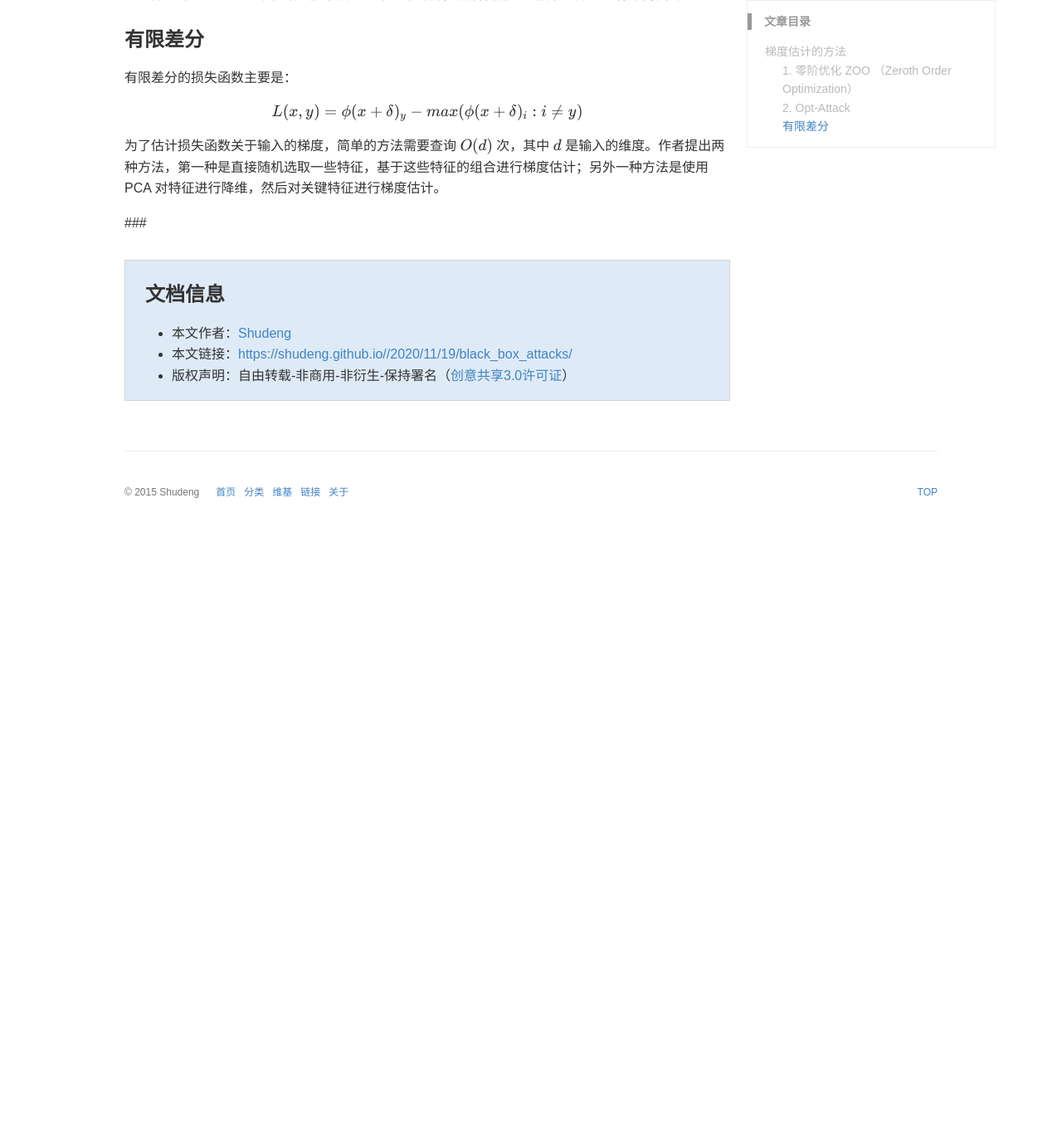
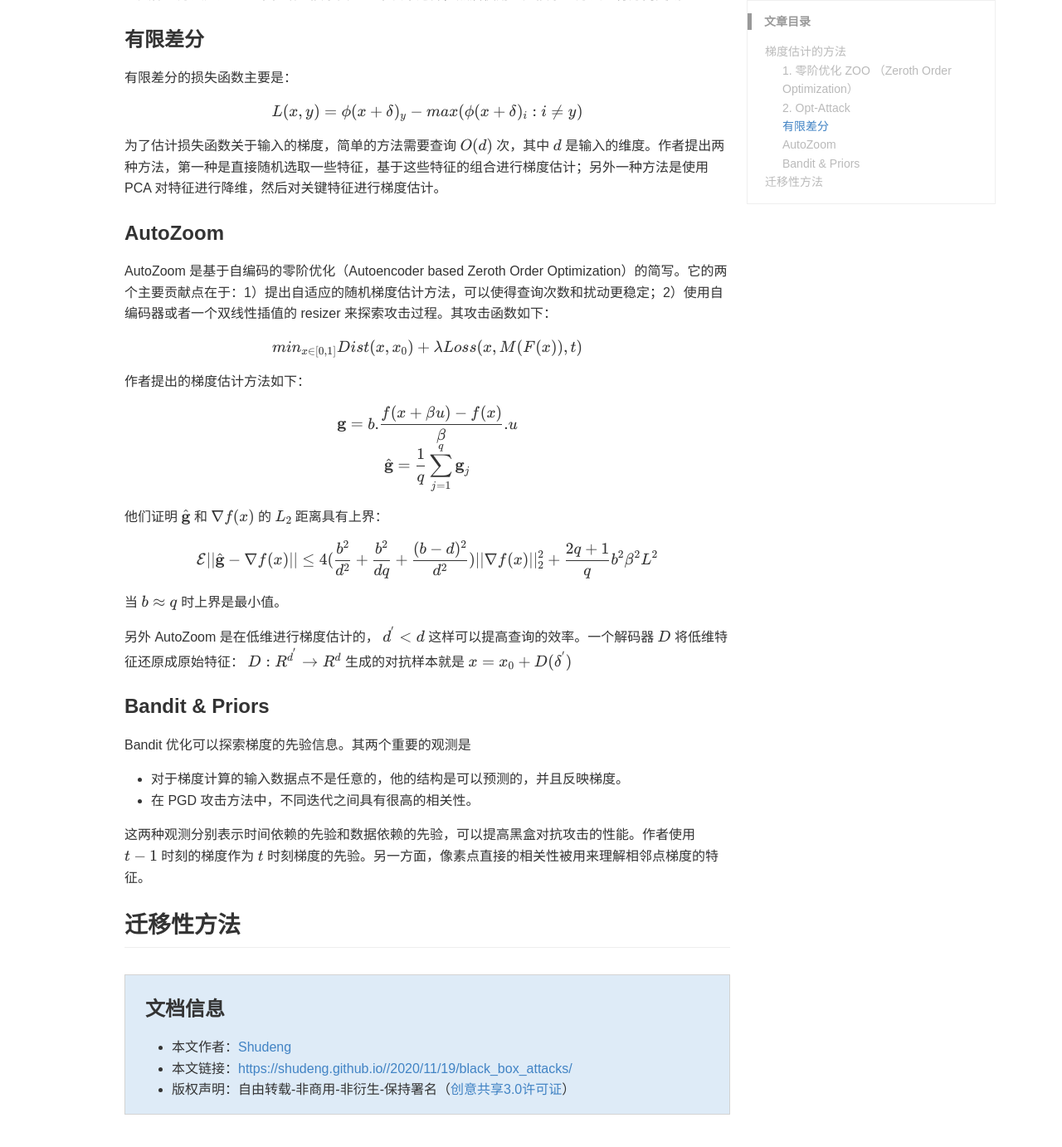
Before and after one commit to Shudeng/shudeng.github.io, a Jekyll site: the page built from _posts/2020-11-19-black_box_attacks.md, in a window 1280 px wide and 1400 px high, scrolled down 1109 px. Shown: the top 1382 px of the window at 83% size. Built offline with Jekyll 4.4.1, drawn with Linux system fonts in a browser that asks for light colours; nearby versions of some CDN libraries; some web fonts are replaced; formulas are drawn with MathJax 3; comment, search, counter and statistics services are not loaded; a style sheet for code colours, icons or effects is not loaded; before the commit the page ends 1759 px from its top, so only the background shows below that; some of the changed text lies outside the part shown.

Commit message:
black-box attack

```diff
--- a/_posts/2020-11-19-black_box_attacks.md
+++ b/_posts/2020-11-19-black_box_attacks.md
@@ -61,4 +61,51 @@ $$
 
 为了估计损失函数关于输入的梯度，简单的方法需要查询 $O(d)$ 次，其中 $d$ 是输入的维度。作者提出两种方法，第一种是直接随机选取一些特征，基于这些特征的组合进行梯度估计；另外一种方法是使用 PCA 对特征进行降维，然后对关键特征进行梯度估计。
 
-###
+### AutoZoom
+
+AutoZoom 是基于自编码的零阶优化（Autoencoder based Zeroth Order Optimization）的简写。它的两个主要贡献点在于：1）提出自适应的随机梯度估计方法，可以使得查询次数和扰动更稳定；2）使用自编码器或者一个双线性插值的 resizer 来探索攻击过程。其攻击函数如下：
+
+$$
+min_{x\in[0,1]} Dist(x,x_0)+\lambda Loss(x, M(F(x)), t)
+$$
+
+作者提出的梯度估计方法如下：
+
+$$
+\textbf{g} = b. \frac{f(x+\beta u)-f(x)}{\beta}.u \\
+\hat{\textbf{g}} = \frac{1}{q}\sum_{j=1}^q \textbf{g}_j
+$$
+
+他们证明 $\hat{\textbf{g}}$ 和 $\nabla f(x)$ 的 $L_2$ 距离具有上界：
+
+$$
+\mathcal{E} ||\hat{\textbf{g}}-\nabla f(x)|| \leq 4 (\frac{b^2}{d^2}+\frac{b^2}{dq}+\frac{(b-d)^2}{d^2}) ||\nabla f(x)||_2^2 + \frac{2q+1}{q} b^2\beta^2L^2
+$$
+
+当
+$$
+b\approx q
+$$
+时上界是最小值。
+
+另外 AutoZoom 是在低维进行梯度估计的，
+$$
+d^{'}<d
+$$
+这样可以提高查询的效率。一个解码器 $D$ 将低维特征还原成原始特征：
+$$
+D: R^{d^{'}}\rightarrow R^d
+$$
+生成的对抗样本就是
+$$
+x=x_0+D(\delta^{'})
+$$
+
+### Bandit & Priors
+Bandit 优化可以探索梯度的先验信息。其两个重要的观测是
+- 对于梯度计算的输入数据点不是任意的，他的结构是可以预测的，并且反映梯度。
+- 在 PGD 攻击方法中，不同迭代之间具有很高的相关性。
+
+这两种观测分别表示时间依赖的先验和数据依赖的先验，可以提高黑盒对抗攻击的性能。作者使用 $t-1$ 时刻的梯度作为 $t$ 时刻梯度的先验。另一方面，像素点直接的相关性被用来理解相邻点梯度的特征。
+
+## 迁移性方法
```
